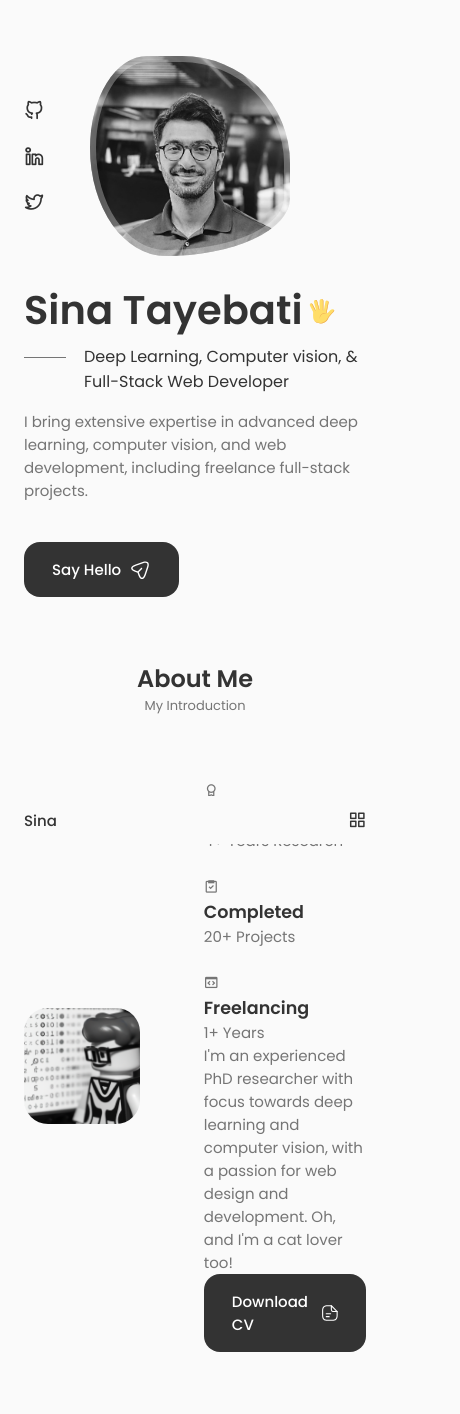
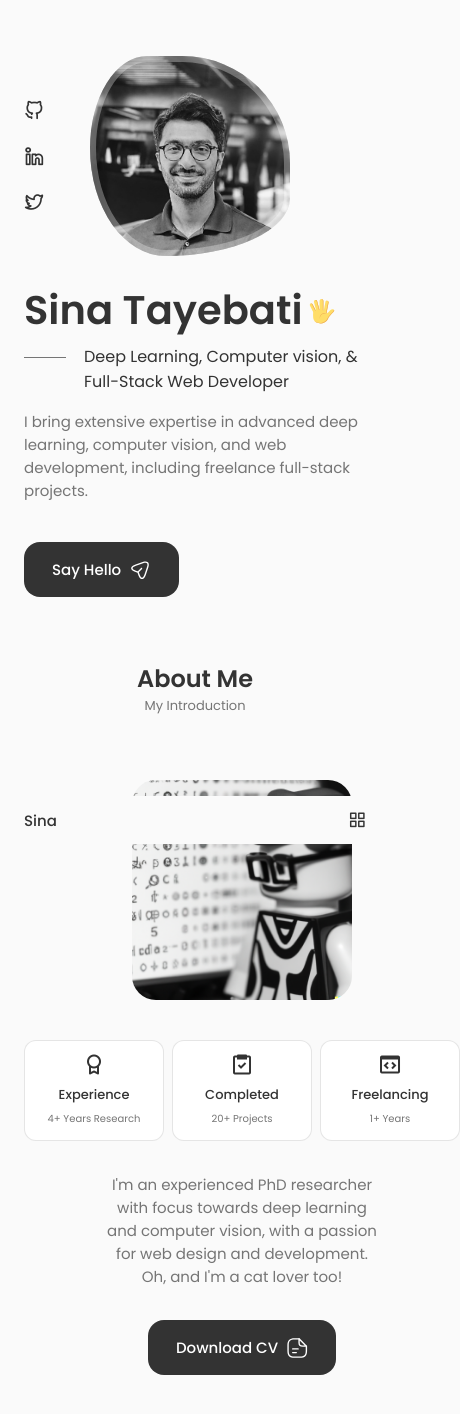
Before and after one commit to sinatayebati/sinatayebati.github.io, a React (Create React App) app: page / in a window 390 px wide. Shown: the top 1414 px of the page, 460 px wide, since content can reach past the window. Built offline with nearby package versions, Linux system fonts and the light colour scheme.

Commit message:
commit #34 media update

```diff
--- a/src/components/about/about.css
+++ b/src/components/about/about.css
@@ -9,3 +9,85 @@
     border-radius: 1.5rem;
     justify-self: center;
 }
+
+.about__info {
+    grid-template-columns: repeat(3, 140px);
+    gap: 0.5rem;
+    margin-bottom: var(--mb-2);
+}
+
+.about__box {
+    background-color: var(--container-color);
+    border: 1px solid rgba(0, 0, 0, 0.1);
+    border-radius: 0.75rem;
+    text-align: center;
+    padding: 1rem 1.25rem;
+}
+
+.about__icon {
+    font-size: 1.5rem;
+    color: var(--title-color);
+    margin-bottom: var(--mb-0-5);
+}
+
+.about__title {
+    font-size: var(--small-font-size);
+    font-weight: var(--font-medium);
+}
+
+.about__subtitle {
+    font-size: var(--tiny-font-size);
+}
+
+.about__description {
+    padding: 0 4rem 0 0;
+    margin-bottom: var(--mb-2-5);
+}
+
+/*===== BREAKPOINTS =====*/
+/* For large devices */
+@media screen and (max-width: 1200px) {
+
+}
+
+@media screen and (max-width: 992px) {
+    .about__container {
+        grid-template-columns: 1fr;
+        row-gap: 2.5rem;
+    }
+
+    .about__img {
+        width: 220px;
+    }
+
+    .about__box {
+        padding: 0.75rem 0.5rem;
+    }
+
+    .about__data {
+        text-align: center;
+    }
+
+    .about__info {
+        justify-content: center;
+    }
+
+    .about__description {
+        padding: 0 5rem;
+        margin-bottom: 2rem;
+    }
+}
+
+/* For medium devices */
+@media screen and (max-width: 768px) {
+
+}
+
+@media screen and (max-width: 576px) {
+
+}
+
+/* For small devices */
+@media screen and (max-width: 350px) {
+
+}
```
